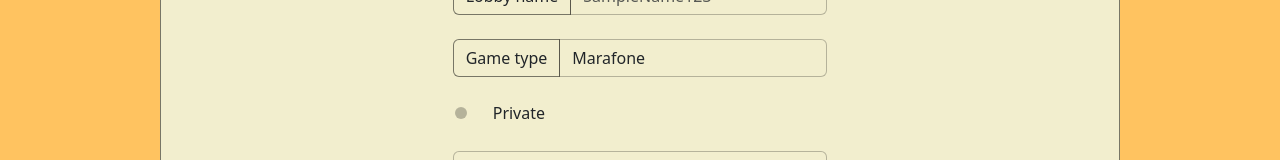
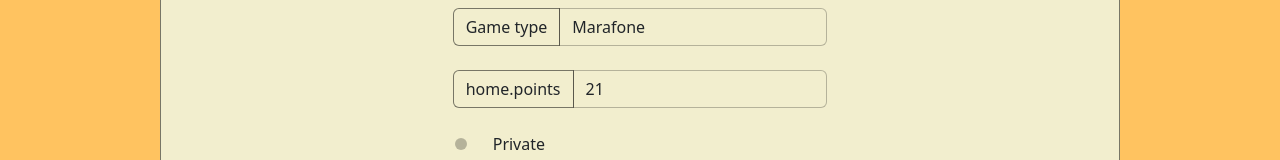
Before and after one commit to Marafone/FrontendReact, a React (Vite) app in the folder FrontendReact/: page /create-game in a window 1280 px wide. Shown: the part 373-533 px from the top of the page. Built offline with nearby package versions, Linux system fonts and the light colour scheme; no server answers.

Commit message:
MAR-33 Added points selector
Now it's possible to select how many points are needed to win in a game.

```diff
--- a/FrontendReact/src/pages/GameCreation.tsx
+++ b/FrontendReact/src/pages/GameCreation.tsx
@@ -13,6 +13,7 @@
   gameName: string;
   gameType: GameType;
   password: string;
+  pointsToWin: number;
 }
 
 interface Errors {
@@ -26,6 +27,7 @@
     gameName: "",
     gameType: "MARAFFA",
     password: "",
+    pointsToWin: 21,
   });
   const [errors, setErrors] = useState<Errors>({});
   const navigate = useNavigate();
@@ -129,6 +131,7 @@
               {t("home.gameType")} {/* Use translation */}
             </span>
             <select
+              id="gameType"
               className="form-control border border-black border-opacity-25 custom-input custom-form-element"
               name="gameType"
               value={formData?.gameType}
@@ -137,6 +140,23 @@
               <option value="MARAFFA">{t("gameTypes.marafone")}</option> {/* Use translation */}
               <option value="BRISCOLLA">{t("gameTypes.briscola")}</option> {/* Use translation */}
               <option value="TRISETTE">{t("gameTypes.tresette")}</option> {/* Use translation */}
+            </select>
+          </div>
+          {/* PointsToWin input group */}
+          <div className="input-group position-relative">
+            <span className="fw-medium input-group-text border border-black border-opacity-50 custom-form-element">
+              {t("home.points")} {/* Use translation */}
+            </span>
+            <select
+              id="pointsToWin"
+              className="form-control border border-black border-opacity-25 custom-input custom-form-element"
+              name="pointsToWin"
+              value={formData?.pointsToWin}
+              onChange={handleChange}
+            >
+              <option value="21">21</option>
+              <option value="31">31</option>
+              <option value="41">41</option>
             </select>
           </div>
           {/* Private input group */}
@@ -157,6 +177,7 @@
                 {t("login.password")} {/* Use translation */}
               </span>
               <input
+                id="joinGameCode"
                 type="password"
                 className="form-control border border-black border-opacity-25 custom-input custom-form-element"
                 placeholder={t("placeholders.password")}
```
